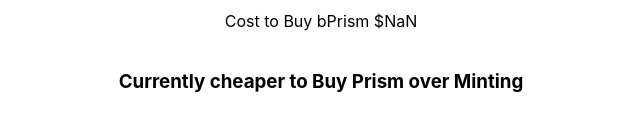
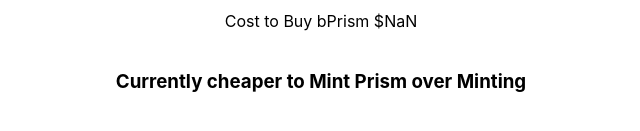
Before and after one commit to DarkChillyo/mintorbuyv2, a React (Create React App) app: page / in a window 1280 px wide. Shown: the part 391-522 px from the top of the page, without its empty margins (319-959 px from the left). Built offline with nearby package versions, Linux system fonts and the light colour scheme; no server answers.

Commit message:
Update MintOrBuy.js

```diff
--- a/src/Components/MintOrBuy.js
+++ b/src/Components/MintOrBuy.js
@@ -122,11 +122,11 @@ setBscPrice(data.price)
 fetchBSCData()
 
 let Conclusion
-if (buyPrismPrice > mintPrismPrice && bscPrice) {
-  Conclusion = "Currently cheaper to Mint Prism over Buying"
+if (mintPrismPrice > buyPrismPrice && bscPrice) {
+  Conclusion = "Currently cheaper to Buy Prism over Buying"
 }
 else {
-  Conclusion ="Currently cheaper to Buy Prism over Minting"
+  Conclusion ="Currently cheaper to Mint Prism over Minting"
 }
 
 
```
